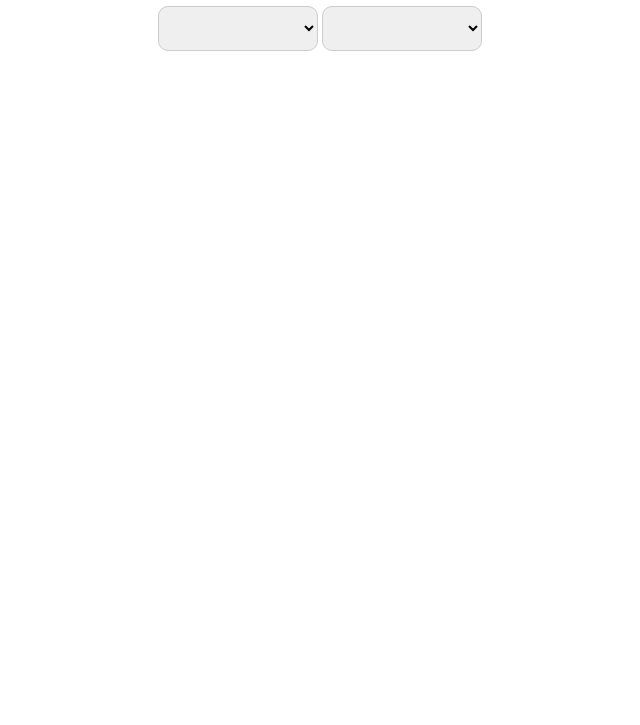
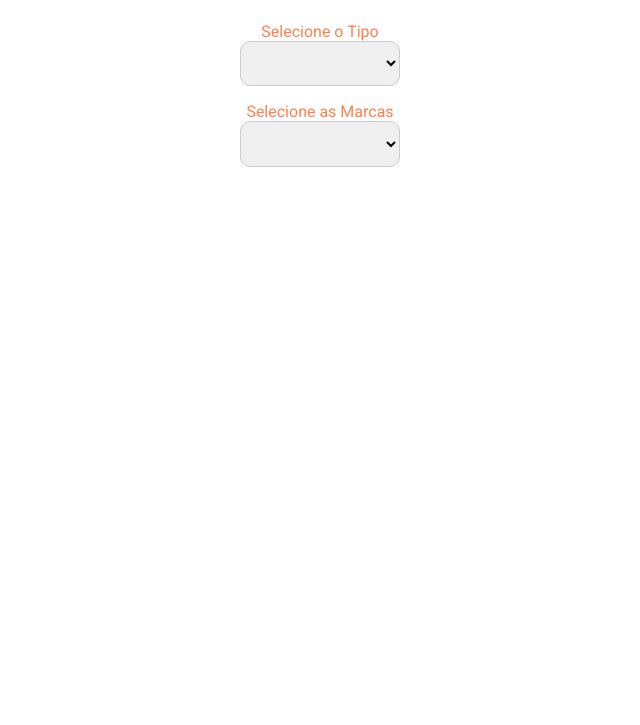
Before and after one commit to jamtibaes/letscode_mod4_fetch, a plain HTML site: page index.html in a window 1280 px wide. Shown: the part 75-800 px from the top of the page, without its empty margins (320-960 px from the left). Drawn offline with Linux system fonts and the light colour scheme.

Commit message:
segundo commit

```diff
--- a/index.html
+++ b/index.html
@@ -11,19 +11,24 @@
   <body>
     <h1>Selecione o tipo de veículos</h1>
    <div>
+     <div class="coluna">
+      <label>Selecione o Tipo</label>
       <select id="selecao-veiculos">
         <option value=""></option>
         <option value="carros">Carro</option>
         <option value="motos">Moto</option>
         <option value="caminhoes">Caminhões</option>
       </select>
+     </div>
 
+    <div class="coluna">
+      <label>Selecione as Marcas</label>
       <select class="lista" id="veiculos"></select>
+    </div>
+  </div>
+
 
   <div id="alerta"></div>
-
-   </div>
-
   <script src="script.js"></script>
   </body>
 </html>
--- a/style.css
+++ b/style.css
@@ -31,3 +31,9 @@ body {
   margin: 1rem;
 
 }
+
+.coluna {
+  margin: 1rem;
+  display: flex;
+  flex-direction: column;
+}
```
Also changed, not shown: 1 other file. Lines whose indentation alone changed are shown as unchanged.
